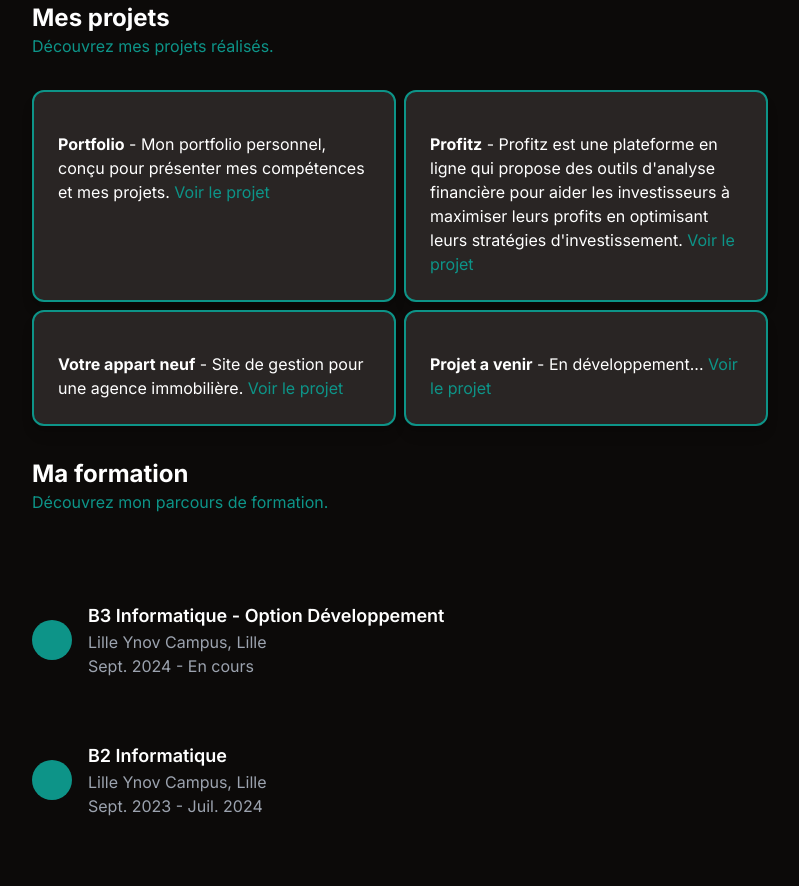
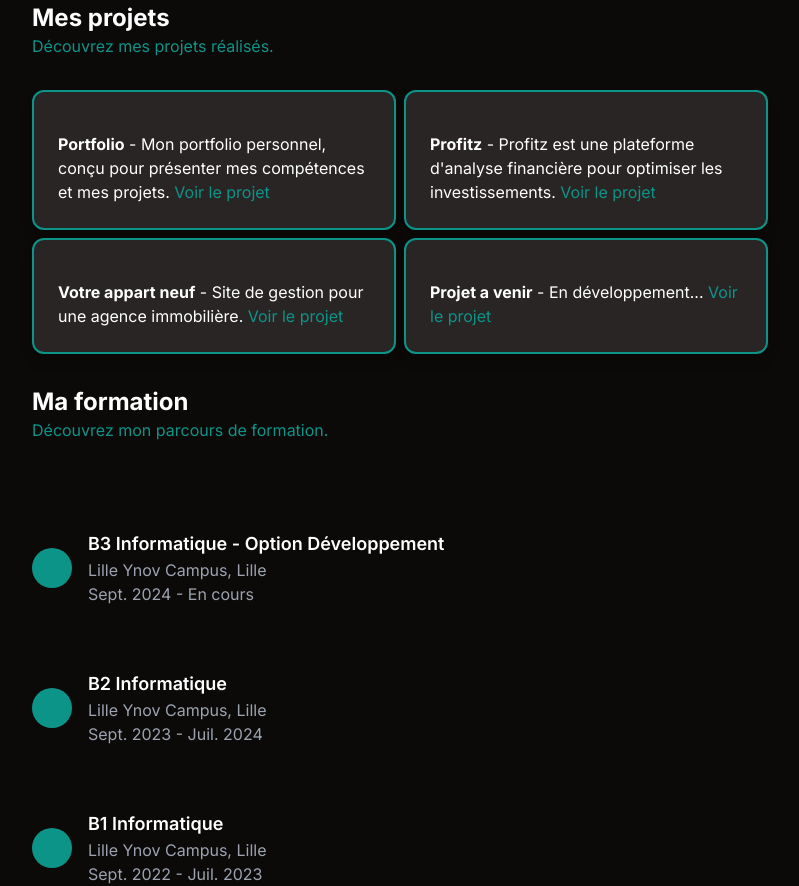
Before and after one commit to TheoSauval/theosauval.github.io, a Next.js app: page / in a window 1280 px wide. Shown: the part 1420-2306 px from the top of the page, without its empty margins (240-1039 px from the left). Built offline with nearby package versions, Linux system fonts and the light colour scheme.

Commit message:
MOdif profitz

```diff
--- a/src/app/page.jsx
+++ b/src/app/page.jsx
@@ -57,7 +57,7 @@ export default function Page() {
         {/* Project */}
         <div className="m-auto max-w-3xl grid grid-cols-1 md:grid-cols-2 lg:grid-cols-2 gap-2 pb-8 px-4" id="projet">
           <OriginalCard text={<> <span className="font-bold">Portfolio</span> - Mon portfolio personnel, conçu pour présenter mes compétences et mes projets. <a href="" className="text-teal-600">Voir le projet</a></>} />
-          <OriginalCard text={<> <span className="font-bold">Profitz</span> - Profitz est une plateforme en ligne qui propose des outils d'analyse financière pour aider les investisseurs à maximiser leurs profits en optimisant leurs stratégies d'investissement. <a href="https://app.profitz.fr/" className="text-teal-600" >Voir le projet</a></>} />
+          <OriginalCard text={<> <span className="font-bold">Profitz</span> - Profitz est une plateforme d'analyse financière pour optimiser les investissements. <a href="https://app.profitz.fr/" className="text-teal-600" >Voir le projet</a></>} />
           <OriginalCard text={<> <span className="font-bold">Votre appart neuf</span> - Site de gestion pour une agence immobilière. <a href="https://www.votreappartneuf.com/" className="text-teal-600" target='_blanck'>Voir le projet</a></>} />
           <OriginalCard text={<> <span className="font-bold">Projet a venir</span> - En développement... <a href="" className="text-teal-600">Voir le projet</a></>} />
         </div>
```
